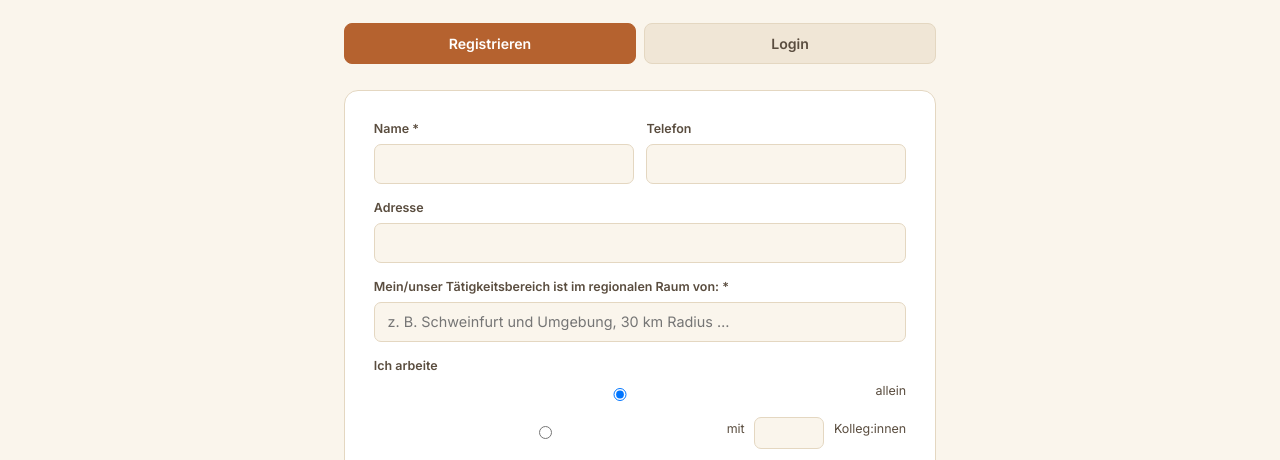
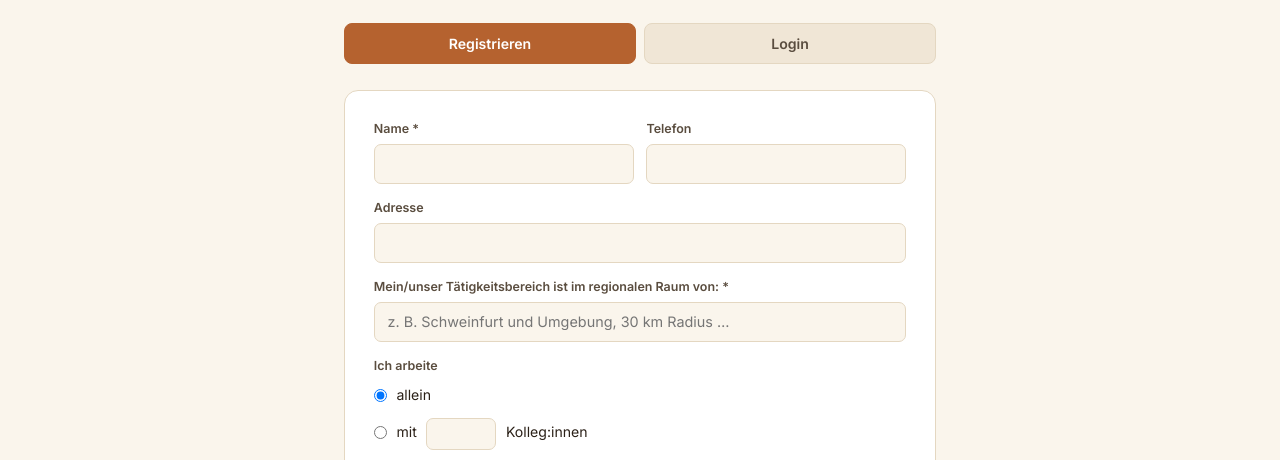
Before and after one commit to haraldlinhart-prog/keksstrasse4-de-recovered, a website: page makler.html in a window 1280 px wide. Shown: the part 313-773 px from the top of the page. Drawn offline with nearby package versions, Linux system fonts and the light colour scheme; no server answers.

Commit message:
Fix: Radio-Buttons 'Ich arbeite allein/mit Kollegen' lagen durch .f-group-Label-CSS weit vom Text entfernt

```diff
--- a/makler.html
+++ b/makler.html
@@ -56,17 +56,17 @@ footer{padding:2rem 0;text-align:center;font-size:.78rem;color:var(--ink2)}
         </div>
         <div class="f-group"><label>Adresse</label><input type="text" id="r_adresse"></div>
         <div class="f-group"><label>Mein/unser Tätigkeitsbereich ist im regionalen Raum von: *</label><input type="text" id="r_taetigkeitsbereich" placeholder="z. B. Schweinfurt und Umgebung, 30 km Radius …" required></div>
-        <div class="f-group">
+        <div class="check-group">
           <label>Ich arbeite</label>
           <div class="check-row" style="align-items:center">
-            <input type="radio" name="r_arbeitsweise" id="r_allein" value="allein" checked onchange="toggleKollegenInput()">
-            <label for="r_allein" style="font-weight:400">allein</label>
+            <input type="radio" name="r_arbeitsweise" id="r_allein" value="allein" checked onchange="toggleKollegenInput()" style="margin:0">
+            <label for="r_allein" style="display:inline!important;font-weight:400;margin:0">allein</label>
           </div>
           <div class="check-row" style="align-items:center">
-            <input type="radio" name="r_arbeitsweise" id="r_team" value="team" onchange="toggleKollegenInput()">
-            <label for="r_team" style="font-weight:400">mit</label>
+            <input type="radio" name="r_arbeitsweise" id="r_team" value="team" onchange="toggleKollegenInput()" style="margin:0">
+            <label for="r_team" style="display:inline!important;font-weight:400;margin:0">mit</label>
             <input type="number" id="r_kollegen_anzahl" min="1" style="width:70px;padding:.4rem .5rem;border:1.5px solid var(--stone);border-radius:7px;font-family:var(--ff-b);font-size:.9rem;background:var(--cream)" disabled>
-            <label for="r_kollegen_anzahl" style="font-weight:400">Kolleg:innen</label>
+            <label for="r_kollegen_anzahl" style="display:inline!important;font-weight:400;margin:0">Kolleg:innen</label>
           </div>
         </div>
         <div class="f-group"><label>Die Adresse unserer Website lautet</label><input type="url" id="r_website" placeholder="https://www.ihre-maklerseite.de"></div>
```
